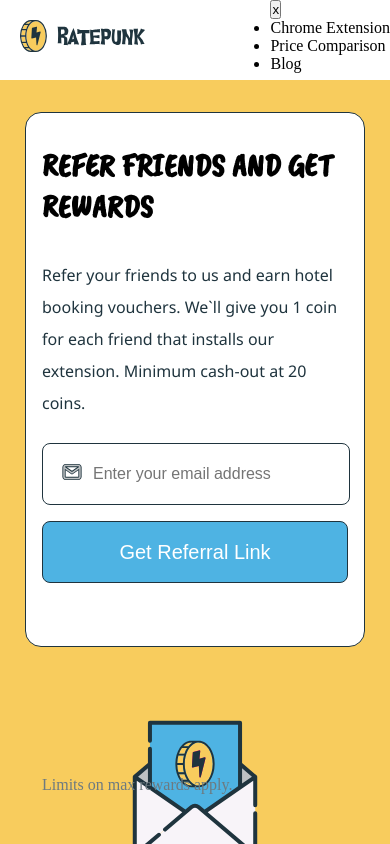
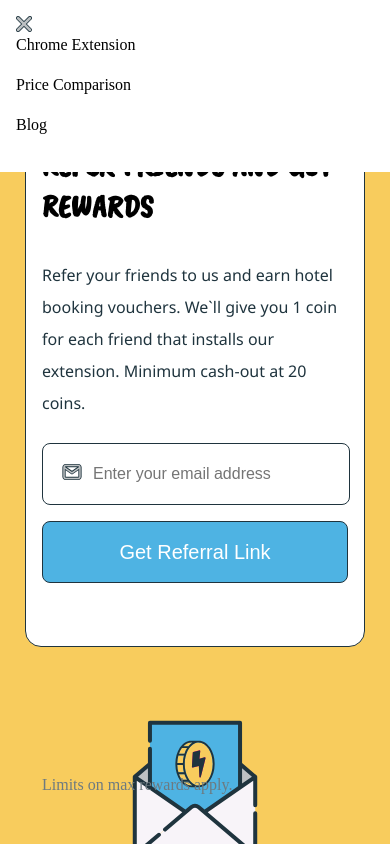
Before and after one commit to stasya2011/sample-project, a Next.js app: page /chrome-extension in a window 390 px wide. Both pictures are taken after a click on the picture 360 px from the left and 40 px from the top of the page. Shown: the top 844 px of the page. Built offline with nearby package versions, Linux system fonts and the light colour scheme.

Commit message:
start workin on mobile menu

```diff
--- a/components/Header/Navigation/navigation.tsx
+++ b/components/Header/Navigation/navigation.tsx
@@ -6,7 +6,7 @@ import styles from "../header.module.scss";
 import NavBlock from "./navBlock";
 import { useState } from "react";
 import { createPortal } from "react-dom";
-import { menu } from "@/constants";
+import MobileMenu from "../mobileMenu";
 
 const Navigation = () => {
   const [isMobileMenuOpen, setIsMobileMenuOpen] = useState(false);
@@ -15,6 +15,7 @@ const Navigation = () => {
   const openMenu = () => {
     setIsMobileMenuOpen(true);
   };
+
   const closeMenu = () => {
     setIsMobileMenuOpen(false);
   };
@@ -22,25 +23,7 @@ const Navigation = () => {
     <>
       {isSmallDevice ? (
         isMobileMenuOpen ? (
-          createPortal(
-            <div
-              style={{
-                position: "absolute",
-                display: "block",
-                top: 0,
-                right: 0,
-                height: "100hv",
-              }}
-            >
-              <button onClick={closeMenu}>x</button>
-              <ul>
-                {menu.map((item) => (
-                  <li key={item.id}>{item.name}</li>
-                ))}
-              </ul>
-            </div>,
-            document.body
-          )
+          createPortal(<MobileMenu closeMenu={closeMenu} />, document.body)
         ) : (
           <Image
             src={"/assets/menu.svg"}
--- /dev/null
+++ b/components/Header/mobileMenu.module.scss
@@ -0,0 +1,18 @@
+.wrapper {
+  background-color: white;
+  position: absolute;
+  top: 0;
+  right: 0;
+  padding: 16px;
+  box-sizing: border-box;
+
+  button {
+    border: none;
+    background-color: transparent;
+  }
+
+  li {
+    list-style: none;
+    height: 40px;
+  }
+}
--- /dev/null
+++ b/components/Header/mobileMenu.tsx
@@ -0,0 +1,25 @@
+import { menu } from "@/constants";
+import Image from "next/image";
+import styles from "./mobileMenu.module.scss";
+
+const MobileMenu = ({ closeMenu }: { closeMenu: () => void }) => {
+  return (
+    <div className={styles.wrapper} style={{ width: window.innerWidth }}>
+      <button onClick={closeMenu}>
+        <Image
+          src={"/assets/close.svg"}
+          alt="Close mobile menu."
+          width={16}
+          height={16}
+        />
+      </button>
+      <ul>
+        {menu.map((item) => (
+          <li key={item.id}>{item.name}</li>
+        ))}
+      </ul>
+    </div>
+  );
+};
+
+export default MobileMenu;
```
